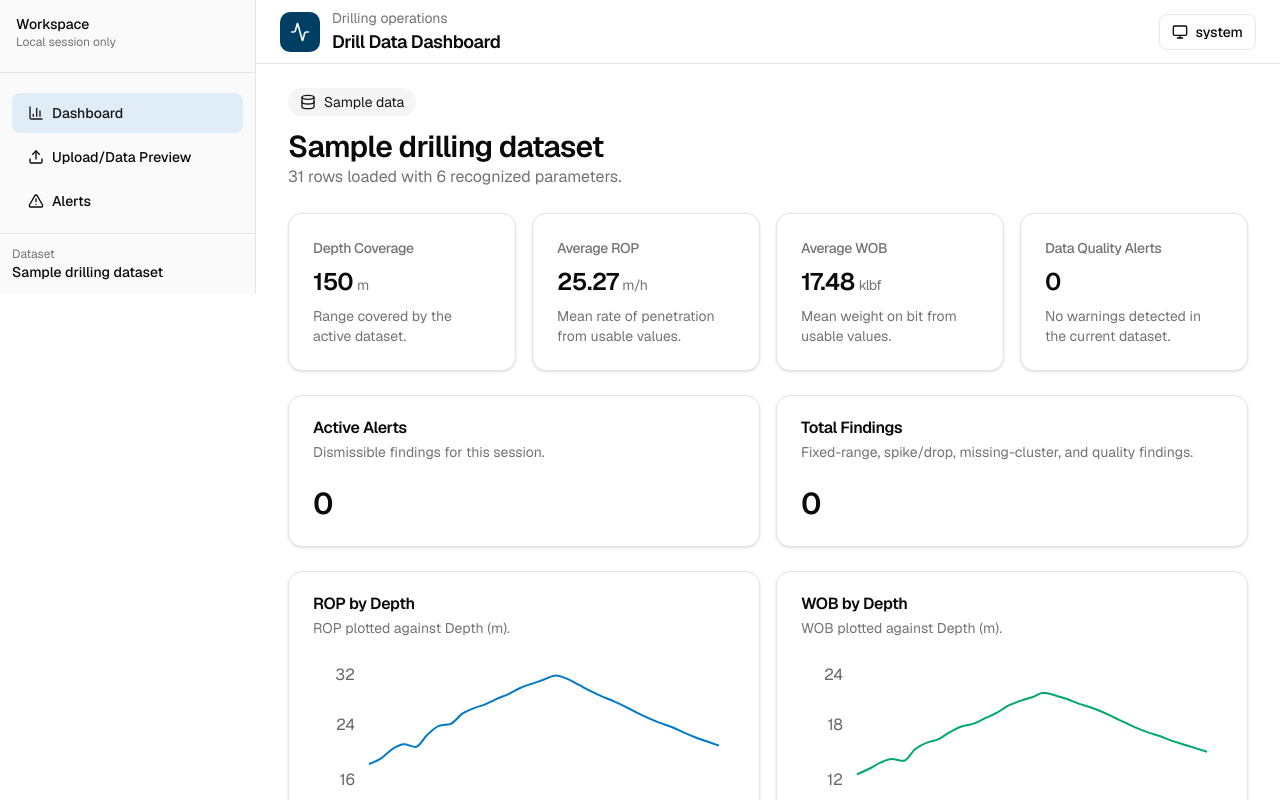
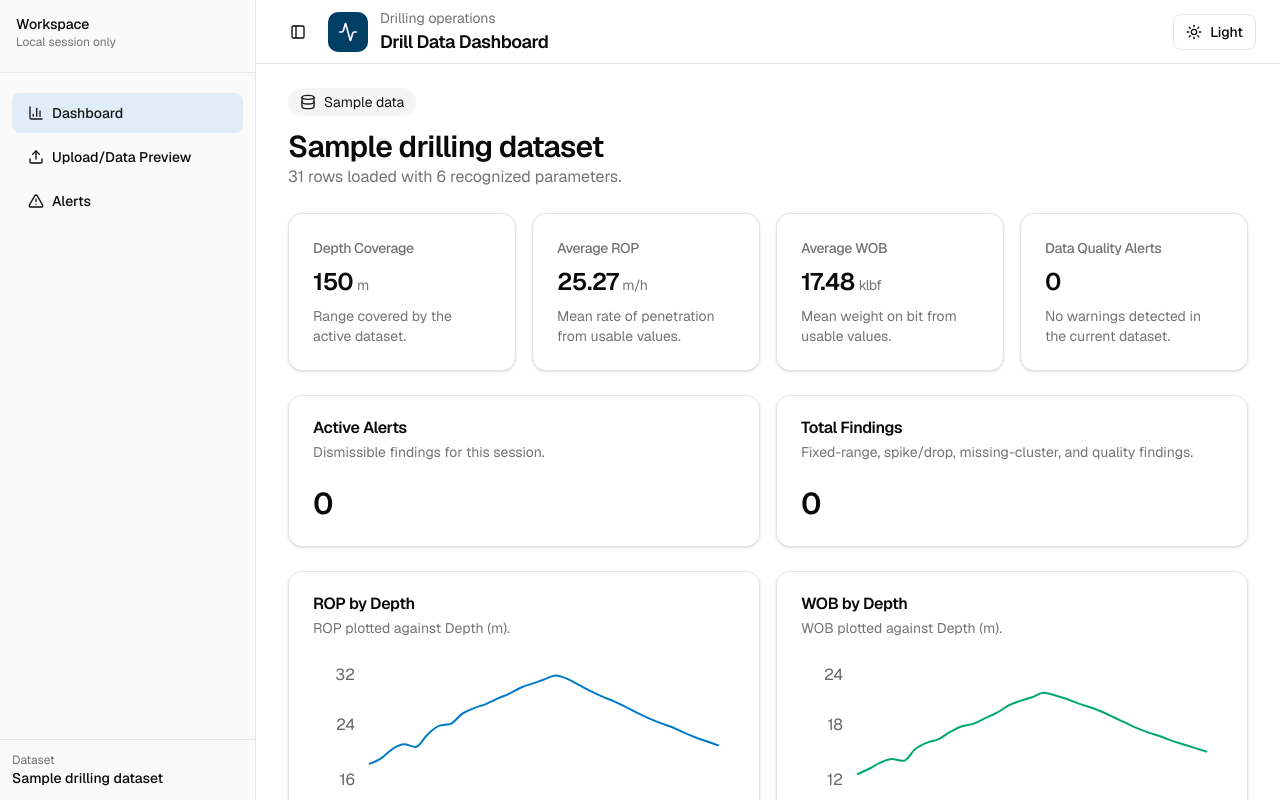
Before and after one commit to Perazzojoao/drill-analyser, a Next.js app: page / in a window 1280 px wide. Shown: the top 800 px of the page. Built offline with nearby package versions, Linux system fonts and the light colour scheme.

Commit message:
Refine dashboard sidebar and theme toggle

```diff
--- a/src/app/page.tsx
+++ b/src/app/page.tsx
@@ -11,6 +11,7 @@ import { CsvUploadForm } from "@/components/upload/csv-upload-form";
 import { DataPreview } from "@/components/upload/data-preview";
 import { Alert, AlertDescription, AlertTitle } from "@/components/ui/alert";
 import { Button } from "@/components/ui/button";
+import { SidebarProvider } from "@/components/ui/sidebar";
 import { Card, CardContent, CardDescription, CardHeader, CardTitle } from "@/components/ui/card";
 import { useDrillingAnalysis } from "@/hooks/use-drilling-analysis";
 import { useSampleDataset } from "@/hooks/use-sample-dataset";
@@ -52,6 +53,7 @@ export default function Home() {
   const mobileNavigationItems = useMemo(() => buildNavigationItems(activeSection, alertCount), [activeSection, alertCount]);
 
   return (
+    <SidebarProvider>
       <div className="flex min-h-screen bg-background text-foreground">
         <AppSidebar alertCount={alertCount} />
         <div className="flex min-w-0 flex-1 flex-col">
@@ -100,6 +102,7 @@ export default function Home() {
           </main>
         </div>
       </div>
+    </SidebarProvider>
   );
 }
 
--- a/src/components/app-shell/app-header.tsx
+++ b/src/components/app-shell/app-header.tsx
@@ -1,13 +1,11 @@
 "use client";
 
-import { Activity, Moon, Sun, Monitor } from "lucide-react";
+import { Activity, Moon, Sun } from "lucide-react";
 import { useTheme } from "next-themes";
 import { useEffect } from "react";
 import { Button } from "@/components/ui/button";
+import { SidebarTrigger } from "@/components/ui/sidebar";
 import { useDashboardStore } from "@/lib/stores/dashboard-store";
-import type { DashboardTheme } from "@/lib/drilling/types";
-
-const THEME_ORDER: DashboardTheme[] = ["light", "dark", "system"];
 
 export function AppHeader() {
   const { setTheme: setResolvedTheme } = useTheme();
@@ -18,17 +16,18 @@ export function AppHeader() {
     setResolvedTheme(theme);
   }, [setResolvedTheme, theme]);
 
-  function cycleTheme() {
-    const nextTheme = THEME_ORDER[(THEME_ORDER.indexOf(theme) + 1) % THEME_ORDER.length];
+  function toggleTheme() {
+    const nextTheme = theme === "dark" ? "light" : "dark";
     setTheme(nextTheme);
     setResolvedTheme(nextTheme);
   }
 
-  const ThemeIcon = theme === "light" ? Sun : theme === "dark" ? Moon : Monitor;
+  const ThemeIcon = theme === "dark" ? Moon : Sun;
 
   return (
     <header className="sticky top-0 z-30 flex min-h-16 items-center justify-between border-b bg-background/95 px-4 backdrop-blur supports-[backdrop-filter]:bg-background/80 lg:px-6">
       <div className="flex items-center gap-3">
+        <SidebarTrigger className="hidden lg:inline-flex" />
         <div className="flex h-10 w-10 items-center justify-center rounded-lg bg-primary text-primary-foreground">
           <Activity className="h-5 w-5" aria-hidden="true" />
         </div>
@@ -37,9 +36,9 @@ export function AppHeader() {
           <h1 className="text-lg font-semibold tracking-tight">Drill Data Dashboard</h1>
         </div>
       </div>
-      <Button variant="outline" size="sm" onClick={cycleTheme} aria-label={`Current theme ${theme}. Switch theme.`}>
+      <Button variant="outline" size="sm" onClick={toggleTheme} aria-label={`Switch to ${theme === "dark" ? "light" : "dark"} mode.`}>
         <ThemeIcon className="h-4 w-4" aria-hidden="true" />
-        <span className="hidden sm:inline">{theme}</span>
+        <span className="hidden sm:inline">{theme === "dark" ? "Dark" : "Light"}</span>
       </Button>
     </header>
   );
--- a/src/components/app-shell/app-sidebar.tsx
+++ b/src/components/app-shell/app-sidebar.tsx
@@ -2,7 +2,7 @@
 
 import { AlertTriangle, BarChart3, Upload, type LucideIcon } from "lucide-react";
 import { Button } from "@/components/ui/button";
-import { Sidebar, SidebarContent, SidebarFooter, SidebarHeader, SidebarSeparator } from "@/components/ui/sidebar";
+import { Sidebar, SidebarContent, SidebarFooter, SidebarHeader, SidebarSeparator, useSidebar } from "@/components/ui/sidebar";
 import type { DashboardSection, NavigationItem } from "@/lib/drilling/types";
 import { useDashboardStore } from "@/lib/stores/dashboard-store";
 import { cn } from "@/lib/utils";
@@ -41,7 +41,7 @@ export function AppSidebar({ alertCount = 0 }: AppSidebarProps) {
   return (
     <Sidebar className="hidden lg:flex">
       <SidebarHeader>
-        <div>
+        <div className="group-data-[state=collapsed]:sr-only">
           <p className="text-sm font-medium">Workspace</p>
           <p className="text-xs text-muted-foreground">Local session only</p>
         </div>
@@ -53,8 +53,10 @@ export function AppSidebar({ alertCount = 0 }: AppSidebarProps) {
         ))}
       </SidebarContent>
       <SidebarFooter>
-        <p className="text-xs text-muted-foreground">Dataset</p>
-        <p className="truncate text-sm font-medium">{lastDatasetMeta?.sourceName ?? "Sample dataset loading"}</p>
+        <div className="group-data-[state=collapsed]:sr-only">
+          <p className="text-xs text-muted-foreground">Dataset</p>
+          <p className="truncate text-sm font-medium">{lastDatasetMeta?.sourceName ?? "Sample dataset loading"}</p>
+        </div>
       </SidebarFooter>
     </Sidebar>
   );
@@ -62,18 +64,30 @@ export function AppSidebar({ alertCount = 0 }: AppSidebarProps) {
 
 function SidebarButton({ item, onSelect }: { item: NavigationItemWithIcon; onSelect: (section: DashboardSection) => void }) {
   const Icon = item.icon;
+  const { open } = useSidebar();
+  const alertBadgeLabel = item.badgeCount
+    ? `${item.label}, ${item.badgeCount} active ${item.badgeCount === 1 ? "alert" : "alerts"}`
+    : item.label;
 
   return (
     <Button
       type="button"
       variant="ghost"
-      className={cn("w-full justify-start", item.active && "bg-sidebar-accent text-sidebar-accent-foreground")}
+      size={open ? "default" : "icon"}
+      className={cn("w-full justify-start", !open && "relative justify-center", item.active && "bg-sidebar-accent text-sidebar-accent-foreground")}
       onClick={() => onSelect(item.id)}
       aria-current={item.active ? "page" : undefined}
+      aria-label={!open ? alertBadgeLabel : undefined}
+      title={!open ? alertBadgeLabel : undefined}
     >
       <Icon className="h-4 w-4" aria-hidden="true" />
-      <span className="flex-1 text-left">{item.label}</span>
-      {item.badgeCount ? <span className="rounded-full bg-warning px-2 py-0.5 text-xs text-foreground">{item.badgeCount}</span> : null}
+      {open ? <span className="flex-1 text-left">{item.label}</span> : <span className="sr-only">{alertBadgeLabel}</span>}
+      {open && item.badgeCount ? <span className="rounded-full bg-warning px-2 py-0.5 text-xs text-foreground">{item.badgeCount}</span> : null}
+      {!open && item.badgeCount ? (
+        <span className="absolute right-1 top-1 flex min-w-4 items-center justify-center rounded-full bg-warning px-1 text-[10px] leading-4 text-foreground" aria-hidden="true">
+          {item.badgeCount}
+        </span>
+      ) : null}
     </Button>
   );
 }
--- a/src/components/ui/sidebar.tsx
+++ b/src/components/ui/sidebar.tsx
@@ -1,15 +1,88 @@
+"use client";
+
 import * as SeparatorPrimitive from "@radix-ui/react-separator";
+import { PanelLeft } from "lucide-react";
 import * as React from "react";
+import { Button } from "@/components/ui/button";
 import { cn } from "@/lib/utils";
 
-const Sidebar = React.forwardRef<HTMLElement, React.HTMLAttributes<HTMLElement>>(({ className, ...props }, ref) => (
-  <aside
-    ref={ref}
-    className={cn("flex h-full w-64 flex-col border-r bg-sidebar text-sidebar-foreground", className)}
-    {...props}
-  />
-));
+interface SidebarContextValue {
+  open: boolean;
+  setOpen: (open: boolean) => void;
+  toggleSidebar: () => void;
+}
+
+const SidebarContext = React.createContext<SidebarContextValue | null>(null);
+
+function useSidebar() {
+  const context = React.useContext(SidebarContext);
+
+  if (!context) {
+    throw new Error("useSidebar must be used within a SidebarProvider.");
+  }
+
+  return context;
+}
+
+function SidebarProvider({ defaultOpen = true, children }: React.PropsWithChildren<{ defaultOpen?: boolean }>) {
+  const [open, setOpen] = React.useState(defaultOpen);
+  const toggleSidebar = React.useCallback(() => setOpen((current) => !current), []);
+
+  const value = React.useMemo(
+    () => ({
+      open,
+      setOpen,
+      toggleSidebar,
+    }),
+    [open, toggleSidebar],
+  );
+
+  return <SidebarContext.Provider value={value}>{children}</SidebarContext.Provider>;
+}
+
+const Sidebar = React.forwardRef<HTMLElement, React.HTMLAttributes<HTMLElement>>(({ className, ...props }, ref) => {
+  const { open } = useSidebar();
+
+  return (
+    <aside
+      ref={ref}
+      data-state={open ? "expanded" : "collapsed"}
+      className={cn(
+        "group sticky top-0 flex h-screen w-64 shrink-0 flex-col border-r bg-sidebar text-sidebar-foreground transition-[width] duration-200 ease-linear data-[state=collapsed]:w-16",
+        className,
+      )}
+      {...props}
+    />
+  );
+});
 Sidebar.displayName = "Sidebar";
+
+const SidebarTrigger = React.forwardRef<React.ElementRef<typeof Button>, React.ComponentPropsWithoutRef<typeof Button>>(
+  ({ className, variant = "ghost", size = "icon", onClick, ...props }, ref) => {
+    const { open, toggleSidebar } = useSidebar();
+
+    return (
+      <Button
+        ref={ref}
+        type="button"
+        variant={variant}
+        size={size}
+        className={cn("h-9 w-9", className)}
+        onClick={(event) => {
+          onClick?.(event);
+          toggleSidebar();
+        }}
+        aria-label={open ? "Collapse sidebar" : "Expand sidebar"}
+        aria-expanded={open}
+        {...props}
+      >
+        <PanelLeft className="h-4 w-4" aria-hidden="true" />
+        <span className="sr-only">Toggle sidebar</span>
+      </Button>
+    );
+  },
+);
+SidebarTrigger.displayName = "SidebarTrigger";
 
 const SidebarHeader = React.forwardRef<HTMLDivElement, React.HTMLAttributes<HTMLDivElement>>(({ className, ...props }, ref) => (
   <div ref={ref} className={cn("flex min-h-16 items-center px-4", className)} {...props} />
@@ -34,4 +107,4 @@ const SidebarSeparator = React.forwardRef<
 ));
 SidebarSeparator.displayName = "SidebarSeparator";
 
-export { Sidebar, SidebarHeader, SidebarContent, SidebarFooter, SidebarSeparator };
+export { Sidebar, SidebarContent, SidebarFooter, SidebarHeader, SidebarProvider, SidebarSeparator, SidebarTrigger, useSidebar };
--- a/src/lib/drilling/types.ts
+++ b/src/lib/drilling/types.ts
@@ -6,7 +6,7 @@ export type ValueValidity = "valid" | "missing" | "invalid";
 export type Severity = "info" | "warning" | "critical";
 export type MetricSeverity = "neutral" | "info" | "warning";
 export type DashboardSection = "dashboard" | "upload" | "alerts";
-export type DashboardTheme = "light" | "dark" | "system";
+export type DashboardTheme = "light" | "dark";
 
 export type CanonicalParameter =
   | "depth"
--- a/src/lib/query/query-client-provider.tsx
+++ b/src/lib/query/query-client-provider.tsx
@@ -19,7 +19,7 @@ export function AppProviders({ children }: { children: ReactNode }) {
   );
 
   return (
-    <ThemeProvider attribute="class" defaultTheme="system" enableSystem disableTransitionOnChange>
+    <ThemeProvider attribute="class" defaultTheme="light" enableSystem={false} disableTransitionOnChange>
       <QueryClientProvider client={queryClient}>{children}</QueryClientProvider>
       <Toaster richColors closeButton />
     </ThemeProvider>
--- a/src/lib/stores/dashboard-store.ts
+++ b/src/lib/stores/dashboard-store.ts
@@ -42,7 +42,7 @@ function toCompactDatasetMeta(dataset: DrillingDataset): CompactDatasetMeta {
 export const useDashboardStore = create<DashboardState>()(
   persist(
     (set, get) => ({
-      theme: "system",
+      theme: "light",
       activeSection: "dashboard",
       columnOverrides: {},
       dismissedAlertIds: [],
@@ -71,6 +71,17 @@ export const useDashboardStore = create<DashboardState>()(
     }),
     {
       name: "drill-dashboard-preferences",
+      version: 1,
+      migrate: (persistedState) => {
+        if (!persistedState || typeof persistedState !== "object") {
+          return persistedState;
+        }
+
+        return {
+          ...persistedState,
+          theme: (persistedState as { theme?: unknown }).theme === "dark" ? "dark" : "light",
+        };
+      },
       partialize: (state) => ({
         theme: state.theme,
         activeSection: state.activeSection,
```
Lines whose indentation alone changed are shown as unchanged.
